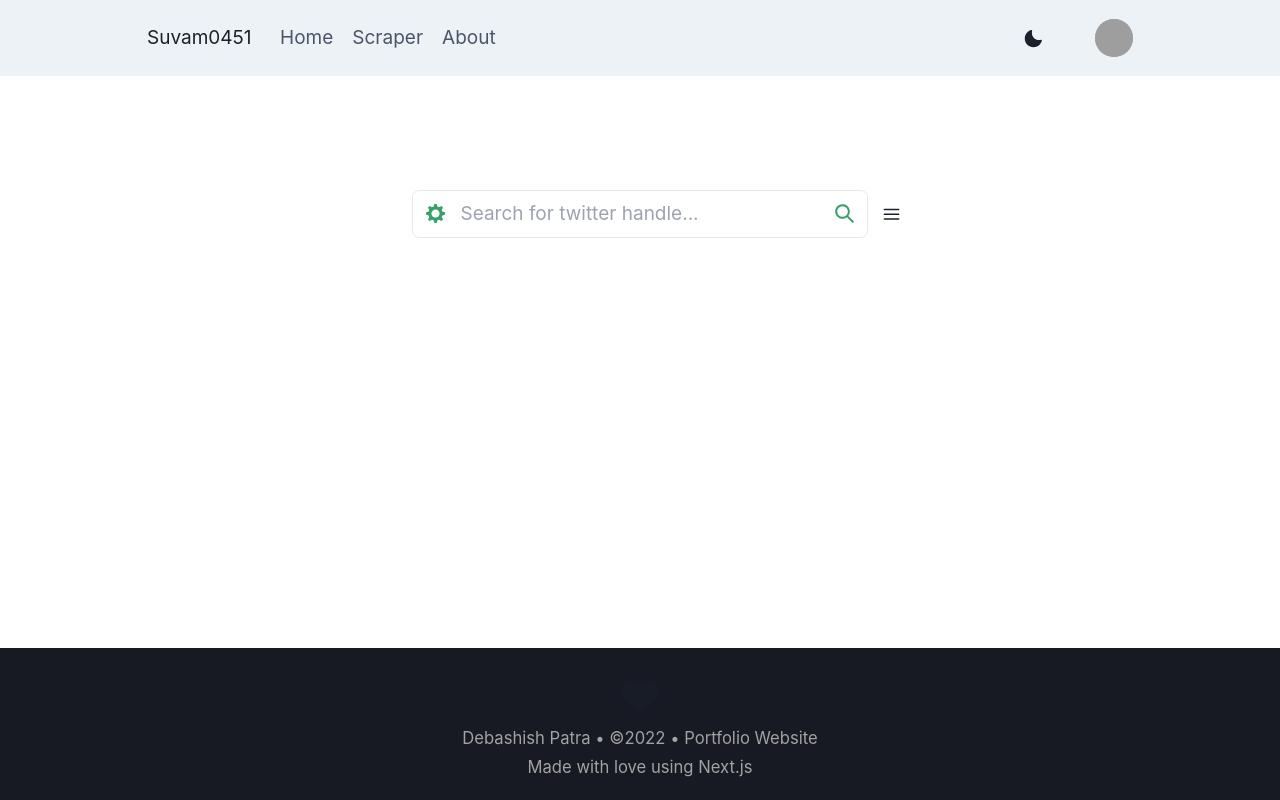
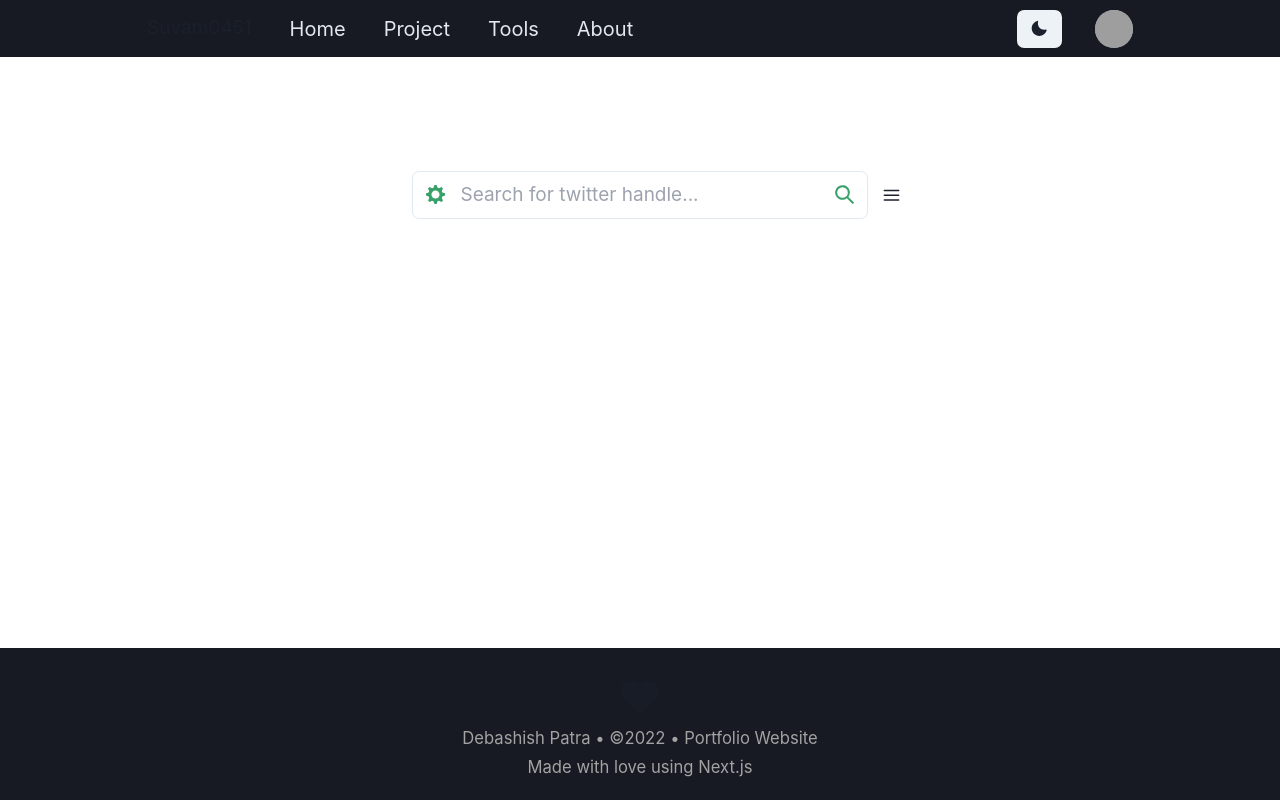
Before and after one commit to suvam0451/twitter-scraper-website, a Next.js app: page /nsfw-scraper in a window 1280 px wide. Built offline with nearby package versions, Linux system fonts and the light colour scheme; grey boxes are pictures that could not be loaded.

Commit message:
chore: zustand and update theme

```diff
--- a/components/NavBar.tsx
+++ b/components/NavBar.tsx
@@ -15,6 +15,10 @@ import {
   Link,
   Text,
   Container,
+  Popover,
+  PopoverTrigger,
+  PopoverContent,
+  Divider,
 } from '@chakra-ui/react'
 import { MoonIcon, SunIcon } from '@chakra-ui/icons'
 
@@ -23,8 +27,45 @@ interface NavItem {
   subLabel?: string
   children?: Array<NavItem>
   href?: string
+  external?: boolean
 }
 
+const NavigationSublinkArray = ({ ele }: any) => {
+  const { colorMode, toggleColorMode } = useColorMode()
+  const linkColor = useColorModeValue('gray.200', 'gray.200')
+  const linkHoverColor = useColorModeValue('white', 'white')
+  const popoverContentBgColor = useColorModeValue('white', 'gray.800')
+
+  return <>
+    <Stack bg={useColorModeValue('gray.900', 'gray.900')} rounded={"lg"} paddingX={"4"} paddingY={4}>
+      {ele.children.map((e, i) => <Box>
+        <Box marginBottom={"2"}>
+          {i > 0 ? <Divider width={"full"} /> : <></>}
+        </Box>
+        <Box
+          rounded={"lg"}
+          padding={2}
+          transition={'all .3s ease'}
+          _hover={{ backgroundColor: "gray.600" }}>
+          <Link
+            role={'group'}
+            display={'block'}
+            href={ele.href ?? '#'}
+            color={linkColor}
+            _hover={{
+              textDecoration: 'none',
+              color: linkHoverColor,
+            }}
+          >
+            <Text fontWeight={600}>{e.label}</Text>
+            <Text fontSize={'sm'} fontWeight={200}>{e.subLabel}</Text>
+          </Link>
+        </Box>
+      </Box>)}
+
+    </Stack>
+  </>
+}
 const NavBar = () => {
   const { colorMode, toggleColorMode } = useColorMode()
   const NAV_ITEMS: Array<NavItem> = [
@@ -33,8 +74,34 @@ const NavBar = () => {
       href: '/',
     },
     {
-      label: 'Scraper',
+      label: 'Project',
       href: '/nsfw-scraper',
+      children: [{
+        label: "Twitter Scraper",
+        subLabel: "follow and save images from your favourite creator",
+        href: 'twitter.suvam0451.com',
+        external: true
+      }, {
+        label: "Skyblock Market Tracker",
+        subLabel: "find the items with best profit margins",
+        href: 'skyblock.suvam0451.com',
+        external: true
+      },
+      {
+        label: "Imageboard Scraping Assistant",
+        subLabel: "download images in bulk",
+        href: "https://scraper.suvam0451.com",
+        external: true
+      }]
+    },
+    {
+      label: "Tools",
+      href: "/tools",
+      children: [
+        {
+          label: "Sleeping Forest",
+          subLabel: "Feature-rich Gamedev extension for unreal engine"
+        }]
     },
     {
       label: 'About',
@@ -42,36 +109,44 @@ const NavBar = () => {
     },
   ]
 
-  const linkColor = useColorModeValue('gray.600', 'gray.200')
-  const linkHoverColor = useColorModeValue('gray.800', 'white')
+  const linkColor = useColorModeValue('gray.200', 'gray.200')
+  const linkHoverColor = useColorModeValue('white', 'white')
   const popoverContentBgColor = useColorModeValue('white', 'gray.800')
 
   return (
-    <Box bg={useColorModeValue('gray.100', 'gray.900')} px={4}>
+    <Box bg={useColorModeValue('gray.900', 'gray.900')} px={4}>
       <Container maxWidth={'container.lg'}>
-        <Flex h={16} alignItems={'center'} justifyContent={'space-between'}>
+        <Flex h={12} alignItems={'center'} justifyContent={'space-between'}>
           <Box>
             <Box className={'flex flex-row'}>
               <Text className={'mr-4'}>Suvam0451</Text>
               {NAV_ITEMS.map((ele, i) => (
-                <Box key={i} mx={2}>
-                  <Link
-                    href={ele.href ?? '#'}
-                    color={linkColor}
-                    _hover={{
-                      textDecoration: 'none',
-                      color: linkHoverColor,
-                    }}
-                  >
-                    {ele.label}
-                  </Link>
+                <Box key={i} mx={4}>
+                  <Popover trigger={"hover"} placement={"bottom-start"}>
+                    <PopoverTrigger>
+                      <Link href={ele.href}>
+                        <Text fontSize={20} color={linkColor}>
+                          {ele.label}
+                        </Text>
+                      </Link>
+                    </PopoverTrigger>
+                    {ele.children &&
+                      <PopoverContent
+                        border={0}
+                        boxShadow={'xl'}
+                        width={"sm"}
+                      >
+                        <NavigationSublinkArray ele={ele} />
+                      </PopoverContent>
+                    }
+                  </Popover>
                 </Box>
               ))}
             </Box>
           </Box>
           <Flex alignItems={'center'}>
             <Stack direction={'row'} spacing={7}>
-              <Button onClick={toggleColorMode}>
+              <Button onClick={toggleColorMode} size={"sm"}>
                 {colorMode === 'light' ? <MoonIcon /> : <SunIcon />}
               </Button>
 
--- a/package.json
+++ b/package.json
@@ -27,6 +27,7 @@
     "next": "12.1.5",
     "react": "18.0.0",
     "react-dom": "18.0.0",
+    "react-icons": "^4.4.0",
     "react-use": "^17.3.2",
     "reading-time": "^1.5.0",
     "rehype-autolink-headings": "^6.1.1",
```
Also changed, not shown: styles/theme.ts (added, +11 -0 lines), 2 other files (tests, documents, lock files or other folders).
